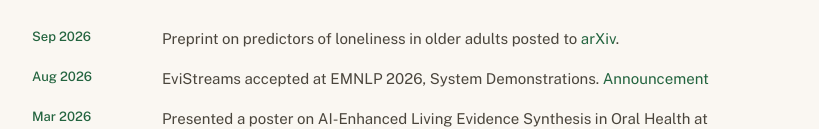
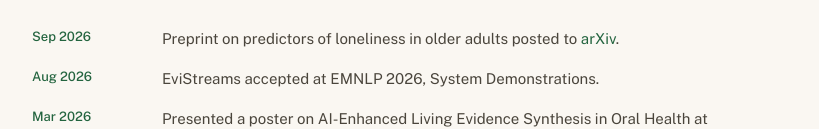
Before and after one commit to karthik-strikes/karthik-strikes.github.io, a plain HTML site: page index.html in a window 1280 px wide. Shown: the part 675-804 px from the top of the page, without its empty margins (230-1049 px from the left). Drawn offline with nearby package versions, Linux system fonts and the light colour scheme.

Commit message:
Remove incorrect announcement link from Aug 2026 news item

```diff
--- a/index.html
+++ b/index.html
@@ -178,7 +178,7 @@ pre.bib[hidden]{display:none}
     <h2>News</h2>
     <div class="stack">
       <div class="row"><div class="when">Sep 2026</div><div class="what">Preprint on predictors of loneliness in older adults posted to <a href="https://arxiv.org/abs/2609.02606" target="_blank" rel="noopener noreferrer">arXiv</a>.</div></div>
-      <div class="row"><div class="when">Aug 2026</div><div class="what">EviStreams accepted at EMNLP 2026, System Demonstrations. <a href="https://www.linkedin.com/feed/update/urn:li:activity:7445870233686441984/" target="_blank" rel="noopener noreferrer">Announcement</a></div></div>
+      <div class="row"><div class="when">Aug 2026</div><div class="what">EviStreams accepted at EMNLP 2026, System Demonstrations.</div></div>
       <div class="row"><div class="when">Mar 2026</div><div class="what">Presented a poster on AI-Enhanced Living Evidence Synthesis in Oral Health at <a href="#talks">IADR 2026</a>, San Diego.</div></div>
       <div class="row"><div class="when">Jun 2024</div><div class="what">Joined the University of Pennsylvania as a Data Scientist.</div></div>
     </div>
```
